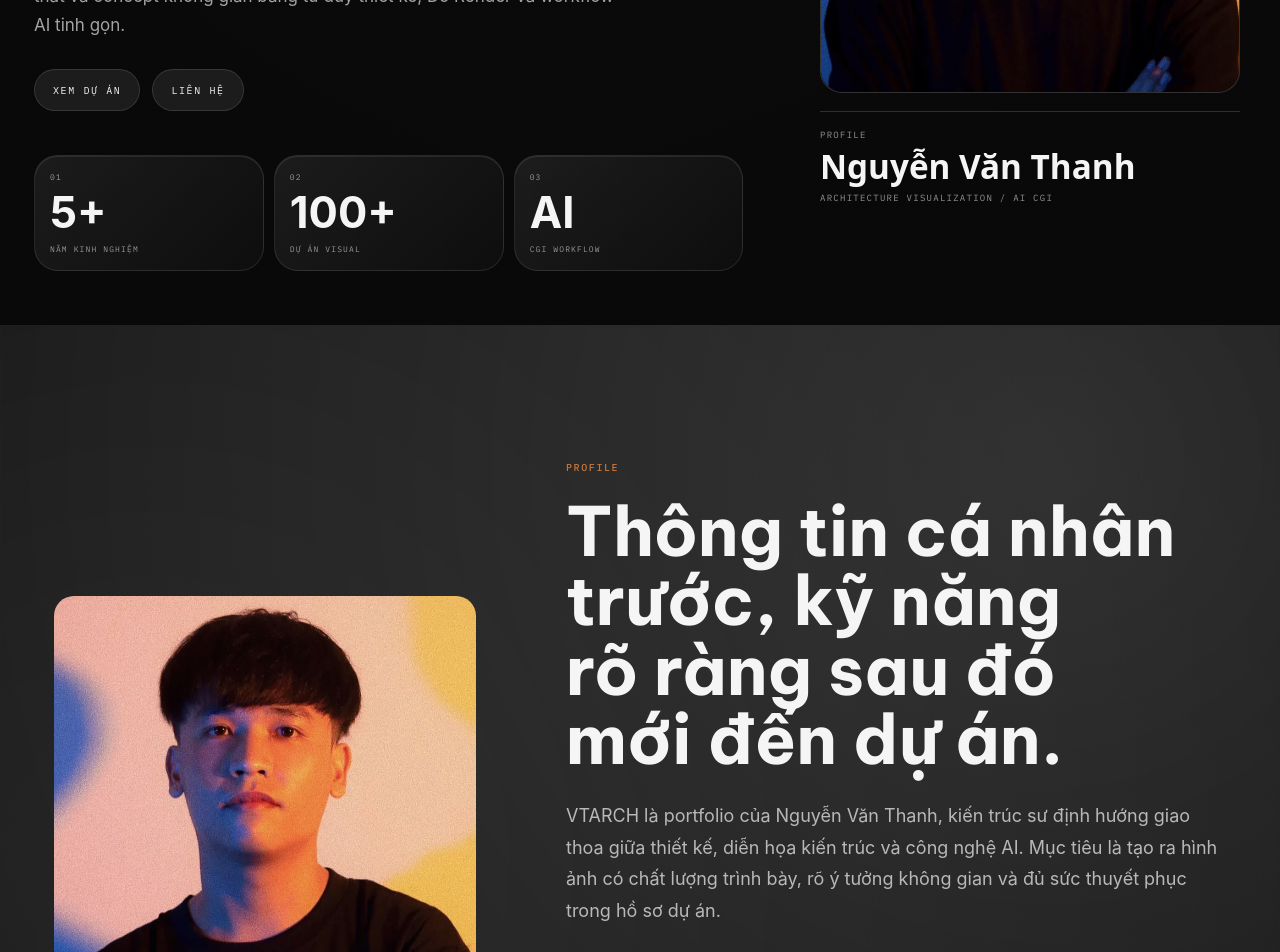
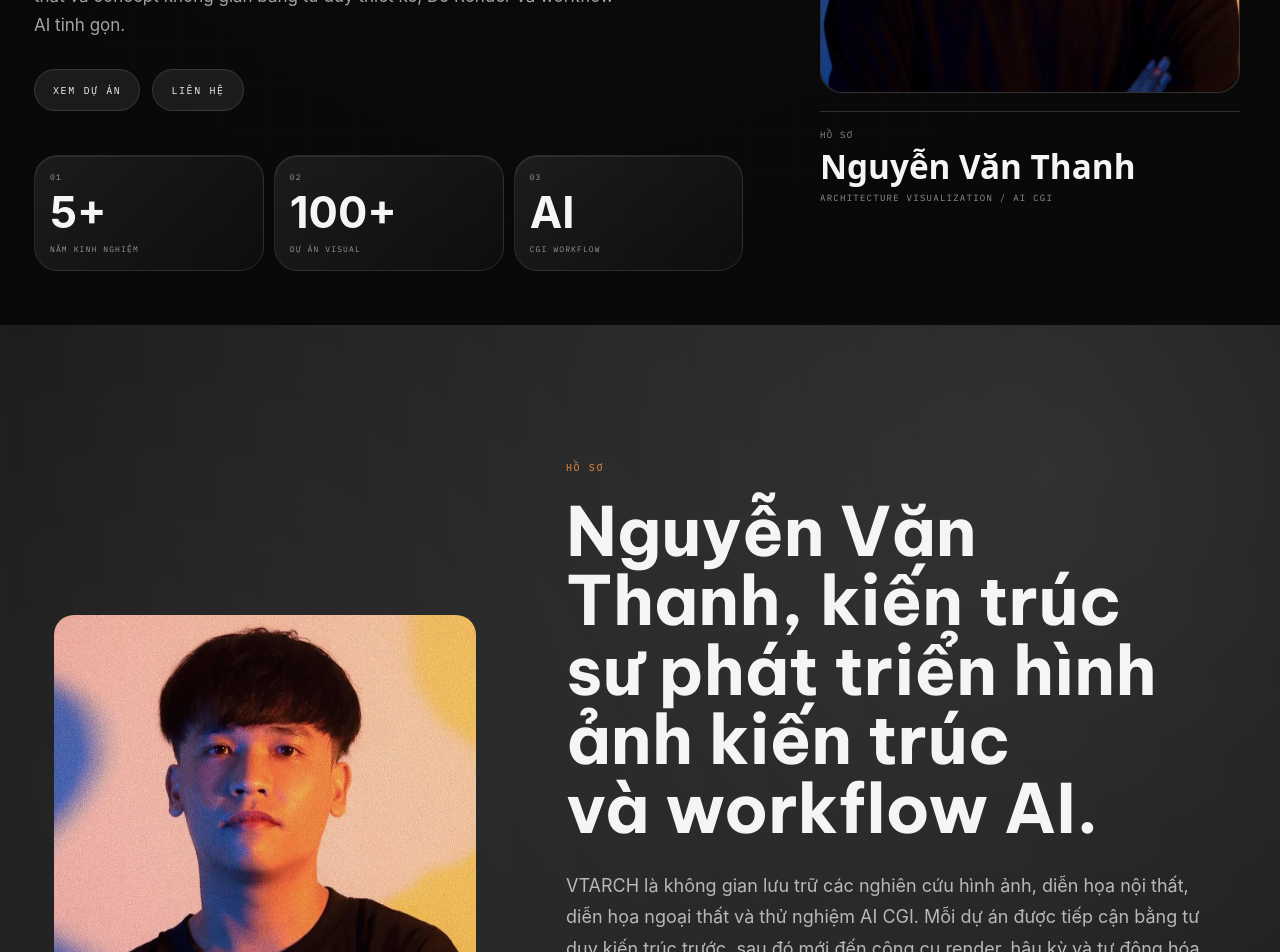
Before and after one commit to datavtarch/datavtarch.github.io, a React (Vite) app: page / in a window 1280 px wide. Shown: the part 620-1572 px from the top of the page. Built offline with nearby package versions, Linux system fonts and the light colour scheme.

Commit message:
Fix public profile copy

```diff
--- a/src/pages/Home.jsx
+++ b/src/pages/Home.jsx
@@ -44,7 +44,7 @@ const timeline = [
   ['2021', 'Thiết kế & Diễn họa'],
   ['2023', 'Ứng dụng AI vào visual workflow'],
   ['2025', 'Xây dựng VTARCH'],
-  ['2026', 'Architecture + AI Technology'],
+  ['2026', 'Kiến trúc + công nghệ AI'],
 ];
 
 const labItems = [
@@ -146,7 +146,7 @@ const Home = () => {
               <img src={IMAGES.portrait} alt="Nguyễn Văn Thanh - VTARCH" loading="eager" />
             </button>
             <div className="reference-portrait-caption">
-              <span>Profile</span>
+              <span>Hồ sơ</span>
               <strong>Nguyễn Văn Thanh</strong>
               <em>Architecture Visualization / AI CGI</em>
             </div>
@@ -159,12 +159,12 @@ const Home = () => {
           <img src={IMAGES.portrait} alt="Nguyễn Văn Thanh - VTARCH" loading="lazy" decoding="async" />
         </Reveal>
         <Reveal className="cinematic-about-copy" delay={100}>
-          <span className="cinematic-kicker">Profile</span>
-          <h2>Thông tin cá nhân trước, kỹ năng rõ ràng sau đó mới đến dự án.</h2>
+          <span className="cinematic-kicker">Hồ sơ</span>
+          <h2>Nguyễn Văn Thanh, kiến trúc sư phát triển hình ảnh kiến trúc và workflow AI.</h2>
           <p>
-            VTARCH là portfolio của Nguyễn Văn Thanh, kiến trúc sư định hướng giao thoa giữa thiết kế,
-            diễn họa kiến trúc và công nghệ AI. Mục tiêu là tạo ra hình ảnh có chất lượng trình bày,
-            rõ ý tưởng không gian và đủ sức thuyết phục trong hồ sơ dự án.
+            VTARCH là không gian lưu trữ các nghiên cứu hình ảnh, diễn họa nội thất, diễn họa ngoại thất
+            và thử nghiệm AI CGI. Mỗi dự án được tiếp cận bằng tư duy kiến trúc trước, sau đó mới đến
+            công cụ render, hậu kỳ và tự động hóa.
           </p>
           <div className="cinematic-timeline">
             {timeline.map(([year, text]) => (
```
